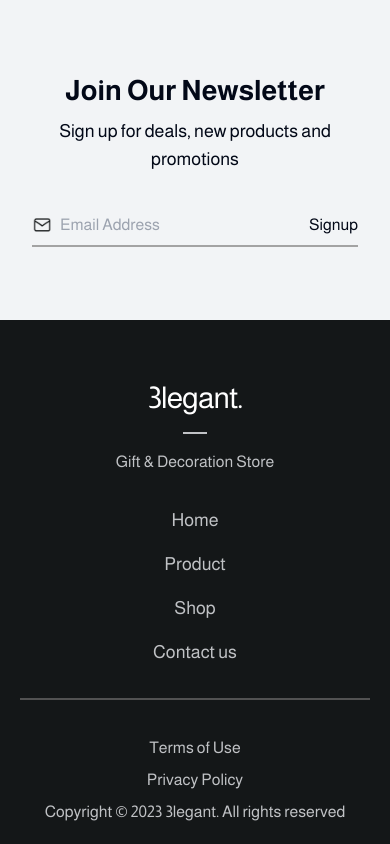
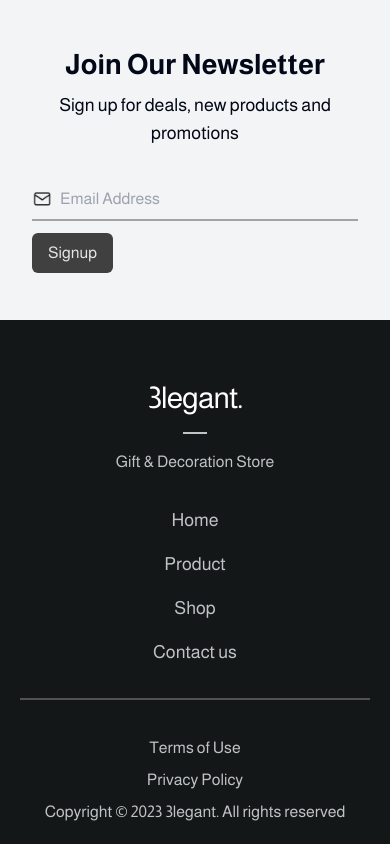
Before and after one commit to Varghab/elegant, a Next.js app: page / in a window 390 px wide. Shown: the part 5143-5987 px from the top of the page. Built offline with nearby package versions, Linux system fonts and the light colour scheme.

Commit message:
newsletter signup responsive

```diff
--- a/components/shared/Newsletter.tsx
+++ b/components/shared/Newsletter.tsx
@@ -13,8 +13,9 @@ const Newsletter = () => {
                     <div className='flex flex-row items-center flex-wrap bg-[#F2F4F6] gap-2 py-2 border-b-2 border-b-neutral-400'>
                         <Image src="/assets/icons/email.png" alt="email-icon" width={20} height={20} />
                         <input className='flex-1 outline-none bg-[#F2F4F6]' type='text' placeholder='Email Address' />
-                        <button>Signup</button>
+                        <button className='hidden md:block'>Signup</button>
                     </div>
+                        <button className='block md:hidden mt-3 bg-neutral-700 py-2 px-4 text-neutral-200 rounded-md'>Signup</button>
                 </form>
             </div>
         </div>
```
